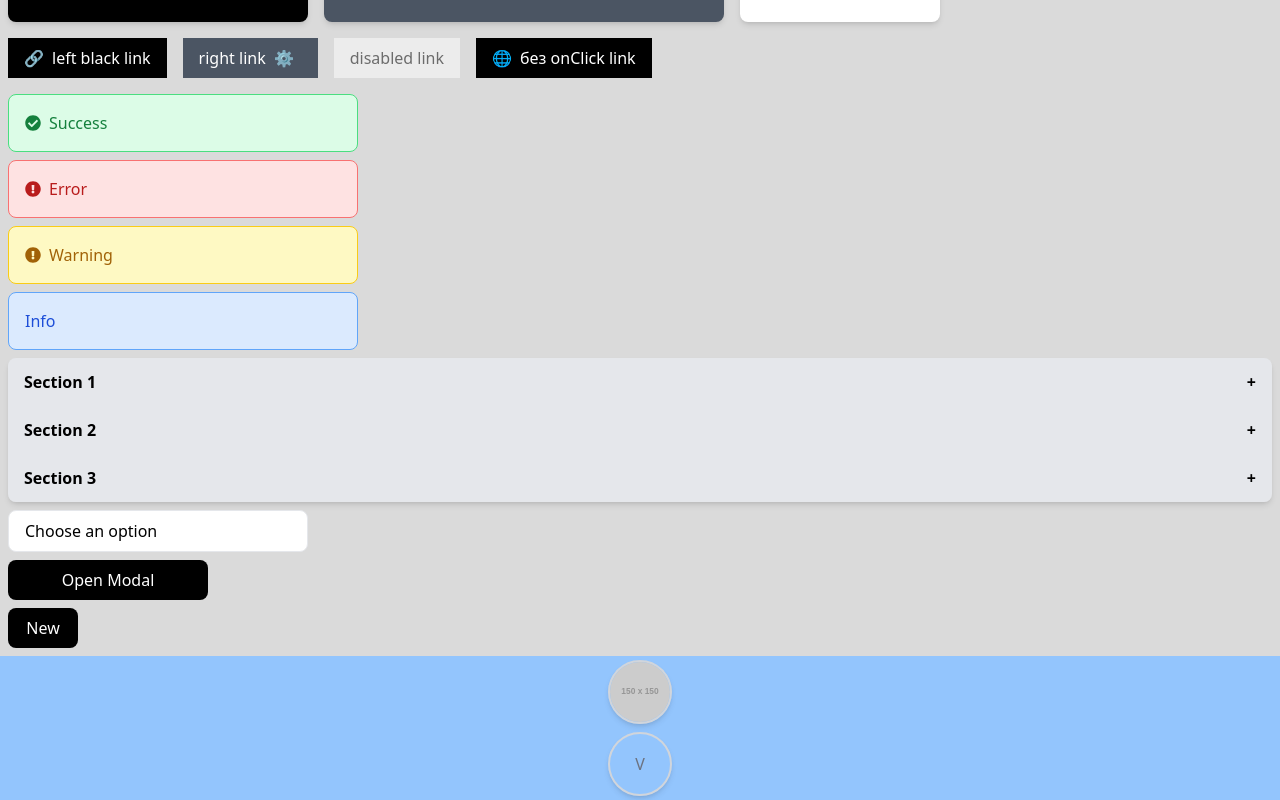
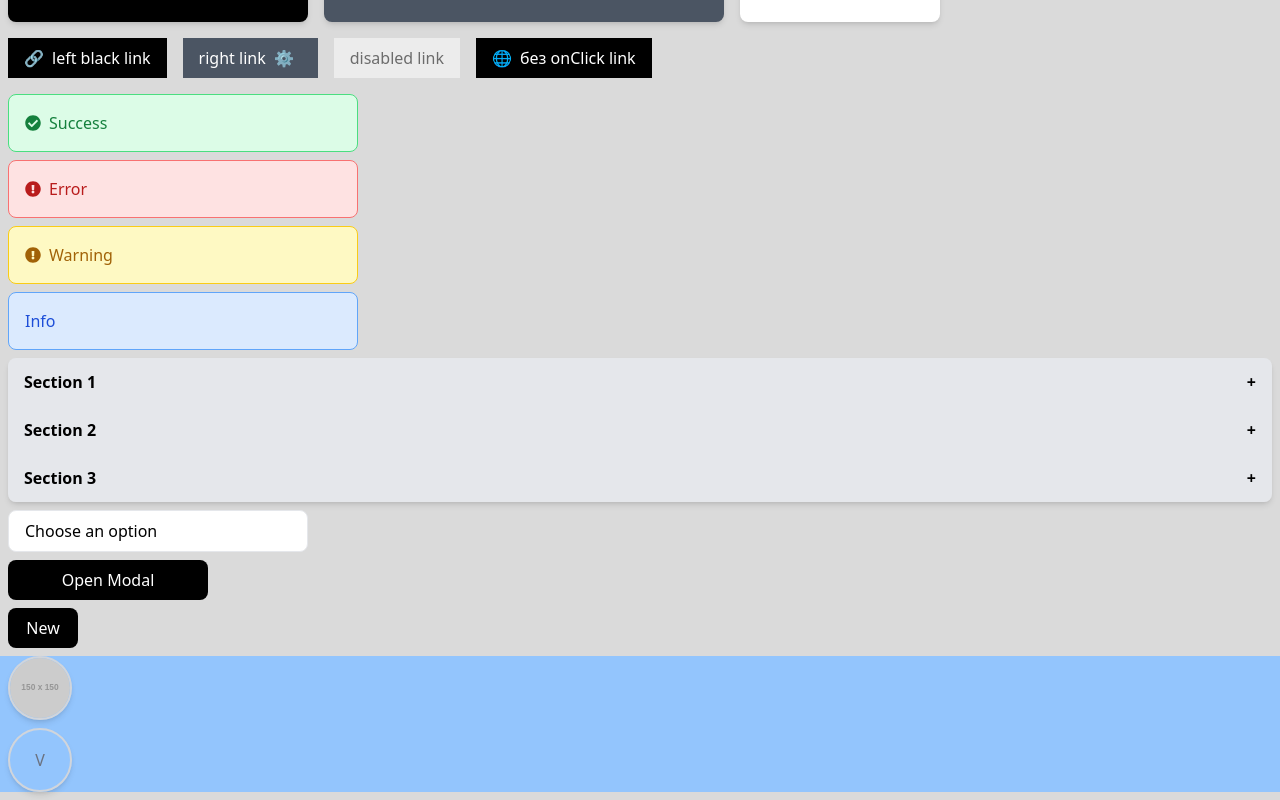
Before and after one commit to YpCIIIaK/reusable_components, a React (Create React App) app: page / in a window 1280 px wide. Shown: the part 854-1654 px from the top of the page. Built offline with nearby package versions, Linux system fonts and the light colour scheme.

Commit message:
avatar changed

```diff
--- a/src/App.js
+++ b/src/App.js
@@ -210,7 +210,7 @@ function App() {
                 </Bage>
             </div>
 
-            <div className="bg-blue-300 flex flex-col items-center">
+            <div className="bg-blue-300">
                 <Avatar
                     src="https://via.placeholder.com/150"
                     alt="Someone"
--- a/src/components/avatar/Avatar.jsx
+++ b/src/components/avatar/Avatar.jsx
@@ -8,7 +8,7 @@ const Avatar = ({
                     onClick,
                     styleType = 'default',
                 }) => {
-    const baseStyles = 'rounded-full transition-all my-1 flex items-center justify-center';
+    const baseStyles = 'rounded-full transition-all m-2 flex items-center justify-center';
 
     const sizeStyles = {
         sm: 'w-8 h-8',
```
